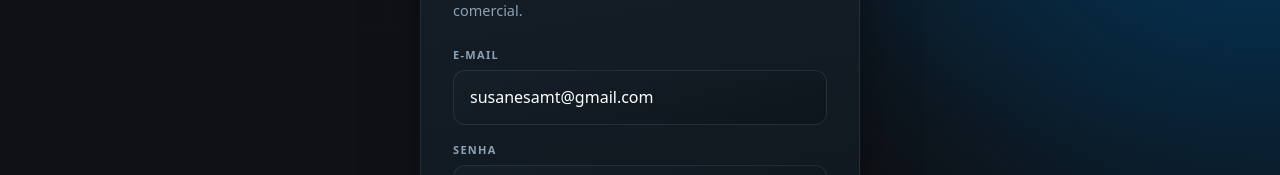
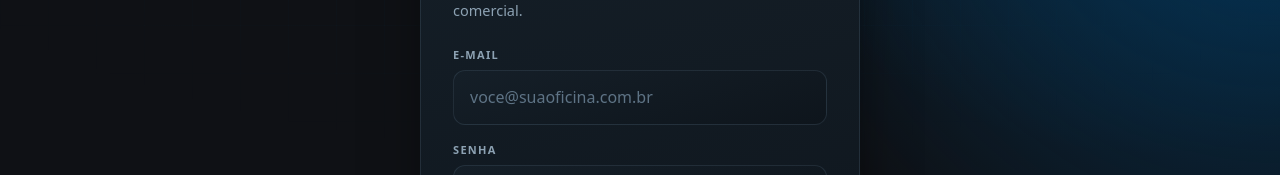
Before and after one commit to cezarhlima1/diegomensor, a Next.js app: page /login-crm in a window 1280 px wide. Shown: the part 263-438 px from the top of the page. Built offline with nearby package versions, Linux system fonts and the light colour scheme.

Commit message:
ajuste login

```diff
--- a/components/auth/Login.tsx
+++ b/components/auth/Login.tsx
@@ -11,7 +11,7 @@ import { createSupabaseBrowserClient } from "@/lib/supabase/client";
  * inline, propositalmente genérica (não revela qual campo errou).
  */
 export default function Login({ area = "calculadora" }: { area?: "calculadora" | "crm" }) {
-  const [email, setEmail] = useState(area === "crm" ? "susanesamt@gmail.com" : "");
+  const [email, setEmail] = useState("");
   const [senha, setSenha] = useState("");
   const [confirmacao, setConfirmacao] = useState("");
   const [primeiroAcesso, setPrimeiroAcesso] = useState(false);
@@ -105,7 +105,6 @@ export default function Login({ area = "calculadora" }: { area?: "calculadora" |
             placeholder="voce@suaoficina.com.br"
             value={email}
             onChange={(e) => setEmail(e.target.value)}
-            readOnly={area === "crm"}
             required
           />
         </label>
```
